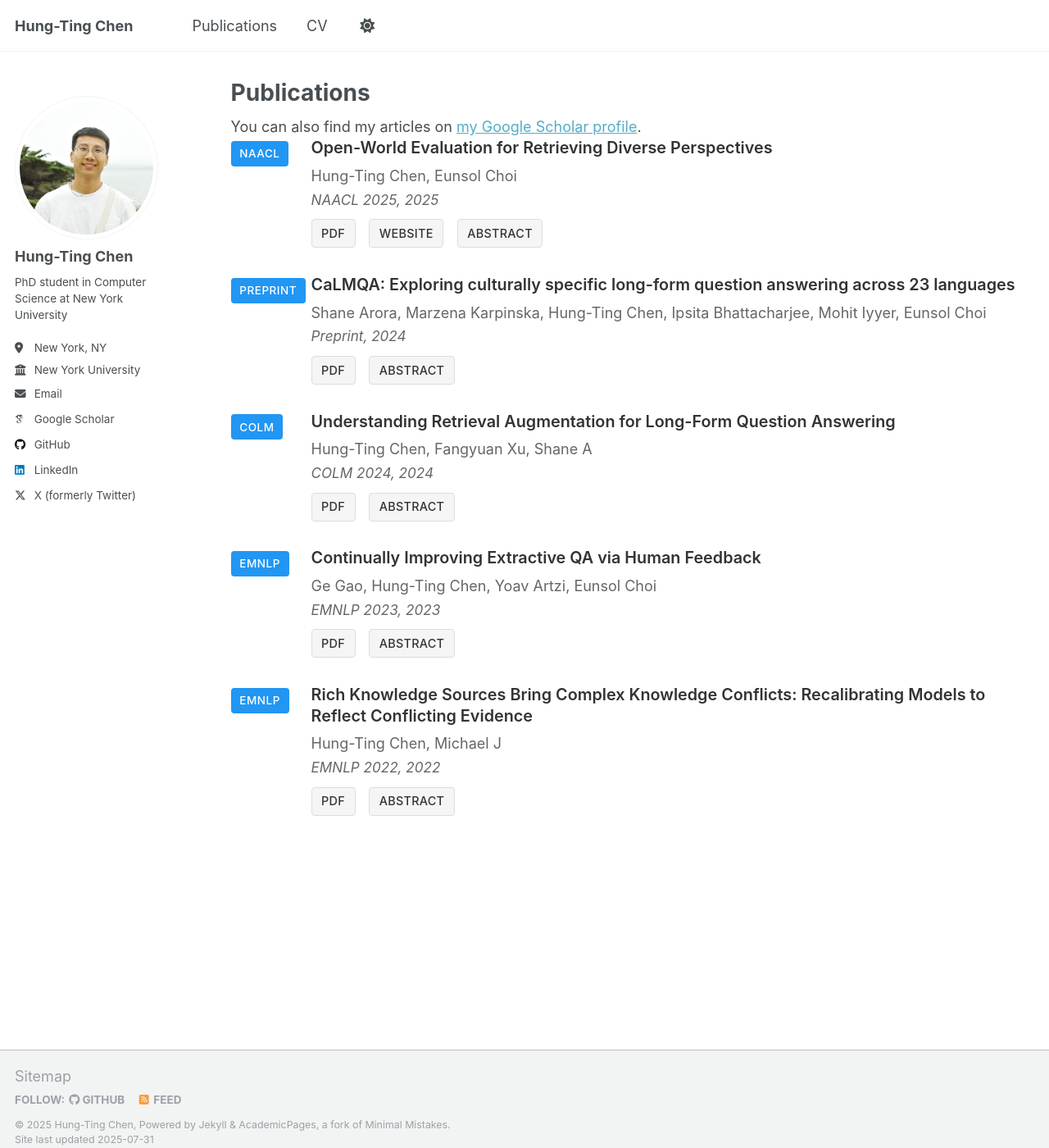
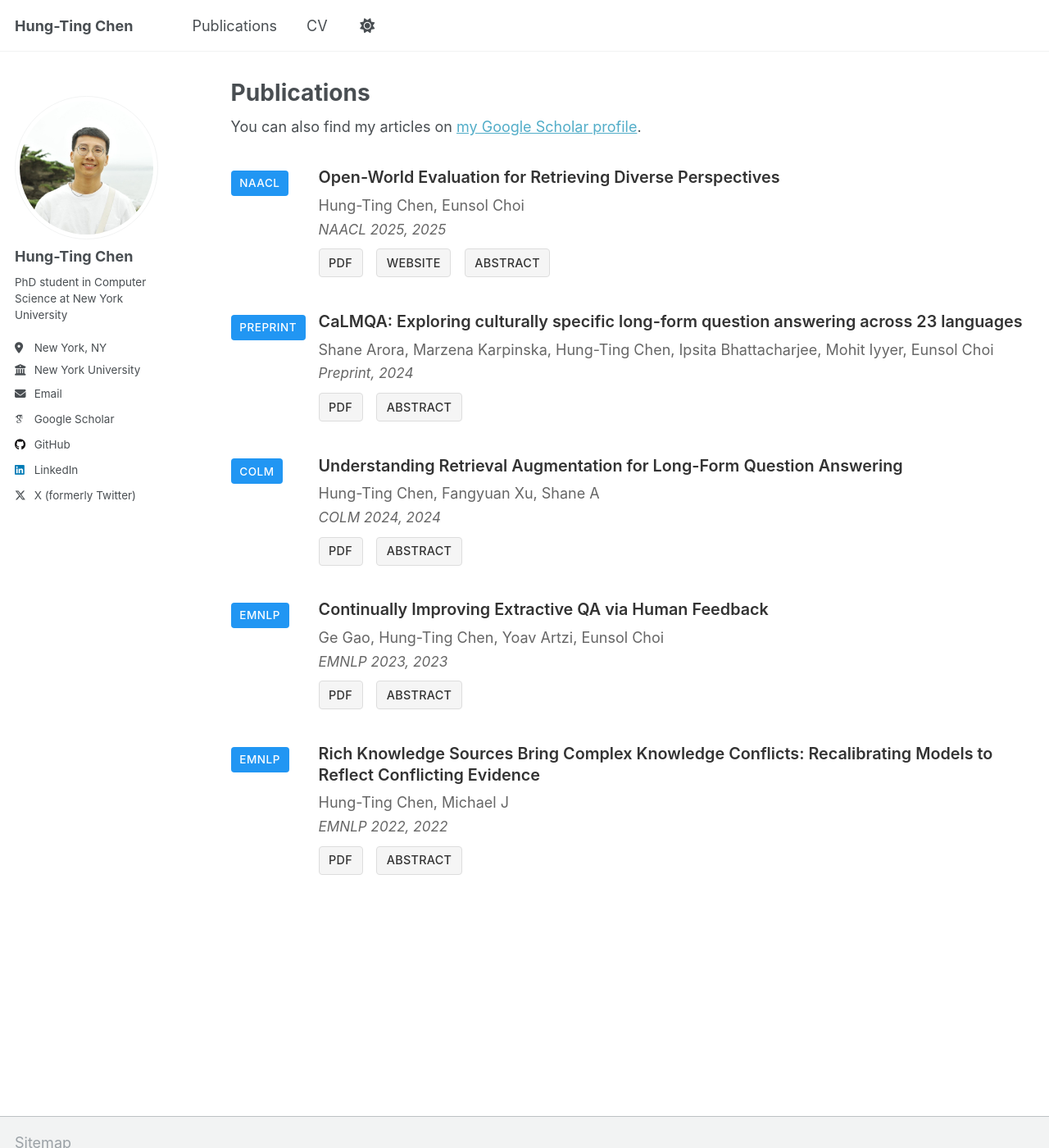
Before and after one commit to timchen0618/timchen0618.github.io, a Jekyll site: the page built from _pages/publications.html, in a window 1280 px wide and 1400 px high. Shown: the whole window at 82% size. Built offline with Jekyll 4.4.1, drawn with Linux system fonts in a browser that asks for light colours; some web fonts are replaced; a script that is not in the unit is left out.

Commit message:
Improve spacing on publications page
- Add 2em margin after Google Scholar profile text for better separation
- Increase gap between blue badges and paper content from 1rem to 1.5rem
- Increase margin between publications from 1.5em to 2em
- Maintain responsive design with appropriate mobile spacing

The publications page now has better visual breathing room and clearer separation between elements.

```diff
--- a/_sass/_scholar.scss
+++ b/_sass/_scholar.scss
@@ -1,10 +1,10 @@
 /* Bibliography styling to match the screenshot */
 .pub-row {
-  margin-bottom: 1.5em;
+  margin-bottom: 2em;
   padding-bottom: 0;
   border-bottom: none;
   display: flex;
-  gap: 1rem;
+  gap: 1.5rem;
   align-items: flex-start;
 }
 
@@ -117,11 +117,17 @@
   line-height: 1.6;
 }
 
+/* Add spacing after Google Scholar text */
+.wordwrap {
+  margin-bottom: 2em;
+}
+
 /* Responsive adjustments */
 @media (max-width: 768px) {
   .pub-row {
     flex-direction: column;
     gap: 0.5rem;
+    margin-bottom: 1.5em;
   }
 
   .pub-badge {
```
